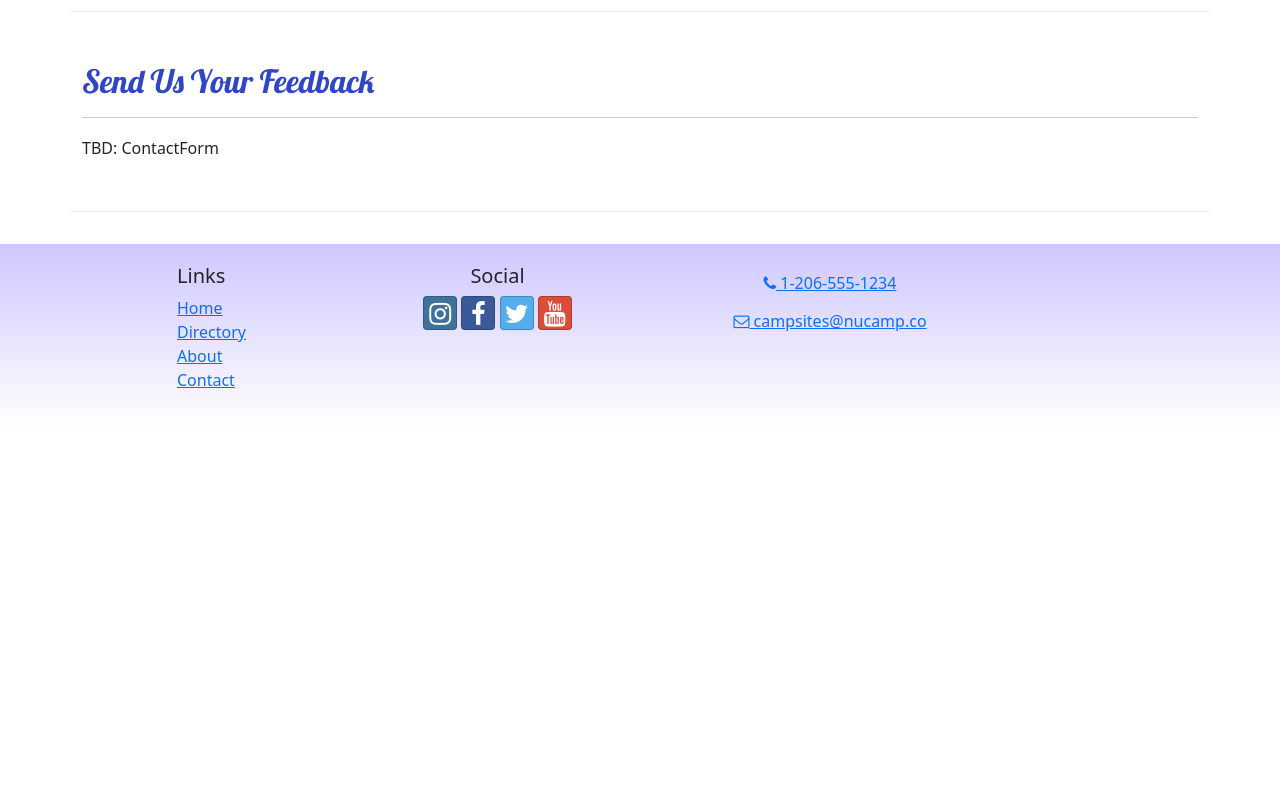
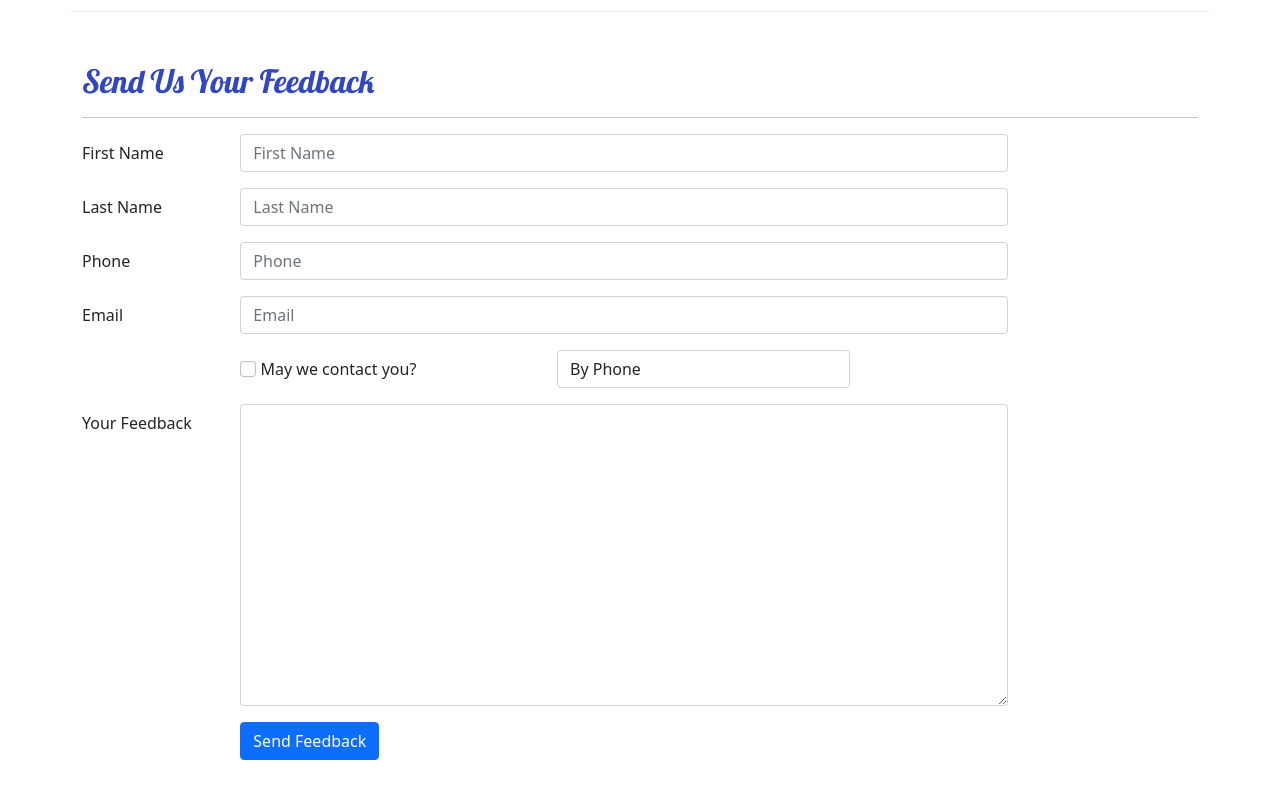
Before and after one commit to Mike-hope-23/nucampsite, a React (Create React App) app: page /contact in a window 1280 px wide. Shown: the part 480-1280 px from the top of the page. Before the commit the page ends 908 px from the top, so only its background shows below. Built offline with nearby package versions, Linux system fonts and the light colour scheme.

Commit message:
Form validation
Added form validation in case the input fields are left empty or a sum of different errors

```diff
--- /dev/null
+++ b/src/components/ContactForm.js
@@ -0,0 +1,133 @@
+import { Button, Label, Col, FormGroup } from 'reactstrap';
+import { Formik, Field, Form, ErrorMessage } from 'formik';
+import { validateContactForm } from '../utils/validateContactForm';
+
+const ContactForm = () => {
+    const handleSubmit = (values, { resetForm }) => {
+        console.log('form values:', values);
+        console.log('in JSON format:', JSON.stringify(values));
+        resetForm();
+    };
+
+    return (
+        <Formik
+            initialValues={{
+                firstName: '',
+                lastName: '',
+                phoneNum: '',
+                email: '',
+                agree: false,
+                contactType: 'By Phone',
+                feedback: '',
+            }}
+            onSubmit={handleSubmit}
+            validate={validateContactForm}
+        >
+            <Form>
+                <FormGroup row>
+                    <Label htmlFor='firstName' md='2'>
+                        First Name
+                    </Label>
+                    <Col md='10'>
+                        <Field
+                            name='firstName'
+                            placeholder='First Name'
+                            className='form-control'
+                        />
+                        <ErrorMessage name='firstName'>
+                            {(msg) => <p className='text-danger'>{msg}</p>}
+                        </ErrorMessage>
+                    </Col>
+                </FormGroup>
+                <FormGroup row>
+                    <Label htmlFor='lastName' md='2'>
+                        Last Name
+                    </Label>
+                    <Col md='10'>
+                        <Field
+                            name='lastName'
+                            placeholder='Last Name'
+                            className='form-control'
+                        />
+                        <ErrorMessage name='lastName'>
+                            {(msg) => <p className='text-danger'>{msg}</p>}
+                        </ErrorMessage>
+                    </Col>
+                </FormGroup>
+                <FormGroup row>
+                    <Label htmlFor='phoneNum' md='2'>
+                        Phone
+                    </Label>
+                    <Col md='10'>
+                        <Field
+                            name='phoneNum'
+                            placeholder='Phone'
+                            className='form-control'
+                        />
+                        <ErrorMessage name='phoneNum'>
+                            {(msg) => <p className='text-danger'>{msg}</p>}
+                        </ErrorMessage>
+                    </Col>
+                </FormGroup>
+                <FormGroup row>
+                    <Label htmlFor='email' md='2'>
+                        Email
+                    </Label>
+                    <Col md='10'>
+                        <Field
+                            name='email'
+                            placeholder='Email'
+                            type='email'
+                            className='form-control'
+                        />
+                        <ErrorMessage name='email'>
+                            {(msg) => <p className='text-danger'>{msg}</p>}
+                        </ErrorMessage>
+                    </Col>
+                </FormGroup>
+                <FormGroup row>
+                    <Label check md={{ size: 4, offset: 2 }}>
+                        <Field
+                            name='agree'
+                            type='checkbox'
+                            className='form-check-input'
+                        />{' '}
+                        May we contact you?
+                    </Label>
+                    <Col md='4'>
+                        <Field
+                            name='contactType'
+                            as='select'
+                            className='form-control'
+                        >
+                            <option>By Phone</option>
+                            <option>By Email</option>
+                        </Field>
+                    </Col>
+                </FormGroup>
+                <FormGroup row>
+                    <Label htmlFor='feedback' md='2'>
+                        Your Feedback
+                    </Label>
+                    <Col md='10'>
+                        <Field
+                            name='feedback'
+                            as='textarea'
+                            rows='12'
+                            className='form-control'
+                        />
+                    </Col>
+                </FormGroup>
+                <FormGroup row>
+                    <Col md={{ size: 10, offset: 2 }}>
+                        <Button type='submit' color='primary'>
+                            Send Feedback
+                        </Button>
+                    </Col>
+                </FormGroup>
+            </Form>
+        </Formik>
+    );
+};
+
+export default ContactForm;
--- a/src/pages/ContactPage.js
+++ b/src/pages/ContactPage.js
@@ -1,3 +1,4 @@
+import ContactForm from '../components/ContactForm';
 import { Container, Col, Row } from 'reactstrap';
 import SubHeader from '../components/SubHeader';
 
@@ -40,7 +41,7 @@
                     <hr />
                 </Col>
                 <Col md='10'>
-                    TBD: ContactForm
+                    <ContactForm />
                 </Col>
             </Row>
         </Container>
--- /dev/null
+++ b/src/utils/validateContactForm.js
@@ -0,0 +1,30 @@
+export const validateContactForm = (values) => {
+    const errors = {};
+
+    if (!values.firstName) {
+        errors.firstName = 'Required';
+    } else if (values.firstName.length < 2) {
+        errors.firstName = 'Must be at least 2 characters.';
+    } else if (values.firstName.length > 15) {
+        errors.firstName = 'Must be 15 characters or less';
+    }
+
+    if (!values.lastName) {
+        errors.lastName = 'Required';
+    } else if (values.lastName.length < 2) {
+        errors.lastName = 'Must be at least 2 characters.';
+    } else if (values.lastName.length > 15) {
+        errors.lastName = 'Must be 15 characters or less';
+    }
+
+    const reg = /^\d+$/;
+    if (!reg.test(values.phoneNum)) {
+        errors.phoneNum = 'The phone number should contain only numbers.';
+    }
+
+    if (!values.email.includes('@')) {
+        errors.email = 'Email should contain a @';
+    }
+
+    return errors;
+};
```
